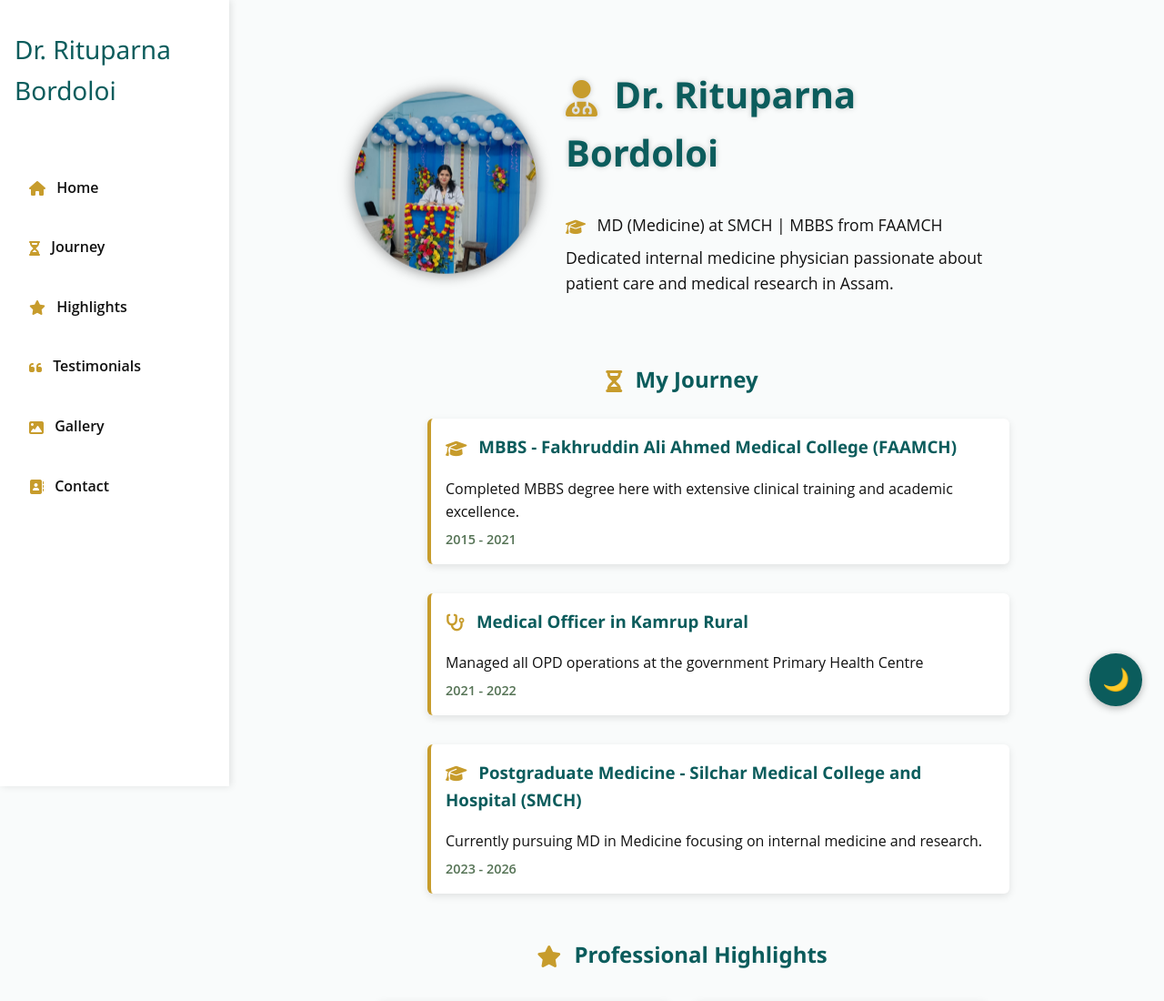
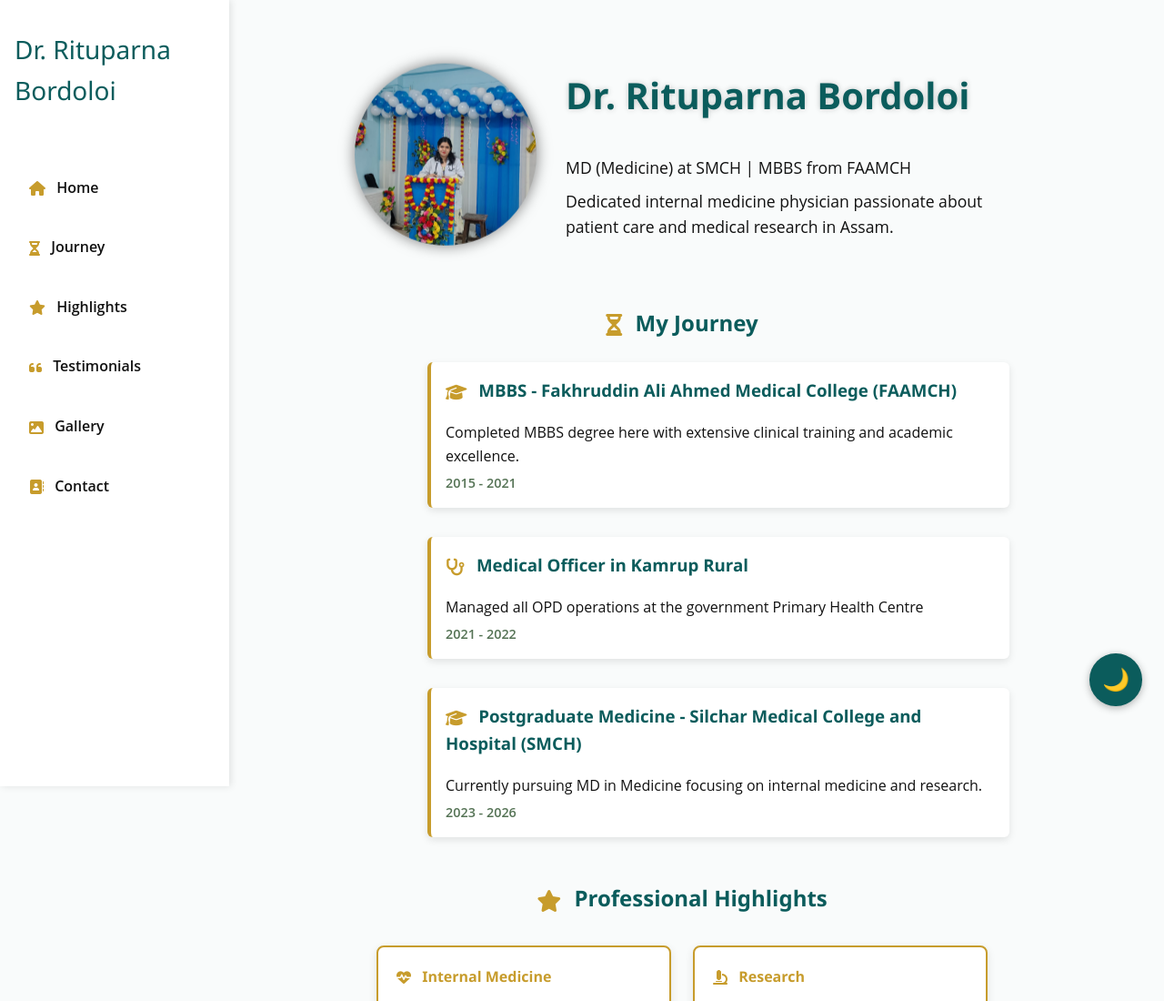
Before and after one commit to nirmalya-iitkgp/rituparna-portfoilio, a plain HTML site: page index.html in a window 1280 px wide. Shown: the top 1100 px of the page at 91% size. Drawn offline with Linux system fonts and the light colour scheme.

Commit message:
Update index.html

```diff
--- a/index.html
+++ b/index.html
@@ -29,8 +29,8 @@
                 <img src="placeholder-profile.jpg" alt="Profile photo of Dr. Rituparna Bordoloi" />
             </div>
             <div class="hero-bio">
-                <h1><i class="fa-solid fa-user-doctor"></i> Dr. Rituparna Bordoloi</h1>
-                <p><i class="fa-solid fa-graduation-cap"></i> MD (Medicine) at SMCH | MBBS from FAAMCH</p>
+                <h1> Dr. Rituparna Bordoloi</h1>
+                <p> MD (Medicine) at SMCH | MBBS from FAAMCH</p>
                 <p>Dedicated internal medicine physician passionate about patient care and medical research in Assam.</p>
             </div>
         </section>
@@ -111,4 +111,5 @@
         <button aria-label="Toggle theme" id="theme-toggle" class="theme-toggle-btn">🌙</button>
     </div>
 </body>
+
 </html>
```
